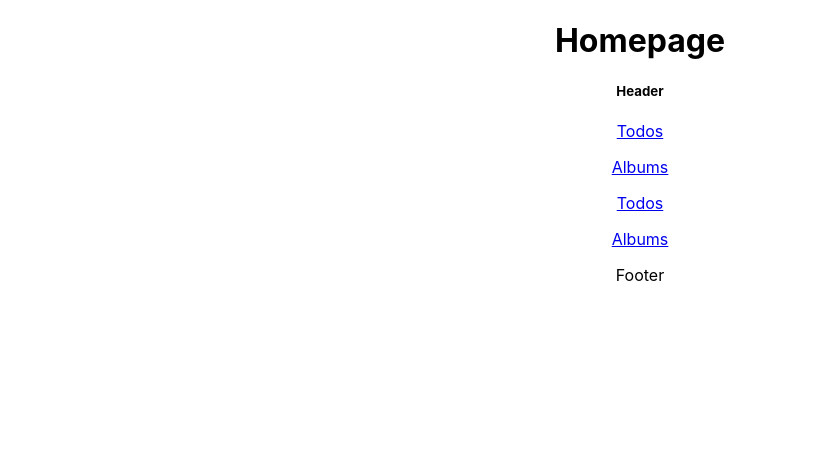
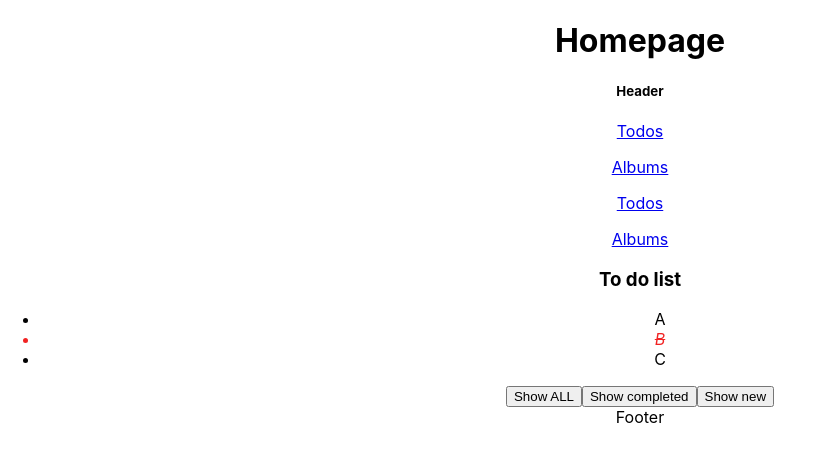
Before and after one commit to tangcongtong/start-reactjs, a React (Create React App) app: page / in a window 1280 px wide. Shown: the top 462 px of the page, without its empty margins (0-814 px from the left). Built offline with nearby package versions, Linux system fonts and the light colour scheme.

Commit message:
Nested routing

```diff
--- a/src/App.js
+++ b/src/App.js
@@ -1,8 +1,9 @@
 import logo from "./logo.svg";
-import { Routes, Route, Link, NavLink } from "react-router-dom";
+import { Routes, Redirect, Route, Link, NavLink, Navigate } from "react-router-dom";
 import "./App.css";
 import AlbumFeature from "./features/Album";
 import TodoFeature from "./features/Todo";
+import NotFound from "./NotFound";
 
 function App() {
   return (
@@ -19,19 +20,24 @@ function App() {
       <p>
         <Link to="/albums">Albums</Link>
       </p>
+      <p>
+        <NavLink
+          to="/todos"
 
-        <p>
-          <NavLink to="/todos"   className={({ isActive }) => (isActive ? 'active' : 'inactive')}>
+        >
           Todos
         </NavLink>
       </p>
       <p>
-          <NavLink to="/albums">Albums</NavLink>
+        <NavLink to="/albums"   >Albums</NavLink>
       </p>
+        {/* <Navigate from="/home" to="/" /> */}
       <Routes>
 
-        <Route path="/todos" element={<TodoFeature />}></Route>
+        <Route path="/" element={<TodoFeature />}></Route>
+        <Route  path="/todos/*" element={<TodoFeature />}></Route>
         <Route path="/albums" element={<AlbumFeature />}></Route>
+        <Route path="*" element={<NotFound />}></Route>
       </Routes>
       Footer
     </div>
--- /dev/null
+++ b/src/NotFound.jsx
@@ -0,0 +1,16 @@
+import React from 'react';
+import PropTypes from 'prop-types';
+
+NotFound.propTypes = {
+
+};
+
+function NotFound(props) {
+    return (
+        <div>
+            Page not found
+        </div>
+    );
+}
+
+export default NotFound;
--- a/src/features/Todo/index.jsx
+++ b/src/features/Todo/index.jsx
@@ -1,64 +1,27 @@
 import React, { useState } from "react";
 import PropTypes from "prop-types";
+import {
+  Routes,
+  Redirect,
+  Route,
+  Link,
+  NavLink,
+  Navigate,
+} from "react-router-dom";
 import TodoList from "./components/TodoList";
+import ListPage from "./pages/ListPage";
+import DetailPage from "./pages/DetailPage";
 
 TodoFeature.propTypes = {};
 
 function TodoFeature(props) {
-  const initList = [
-    {
-      id: 1,
-      name: "A",
-      status: "new",
-    },
-    {
-      id: 2,
-      name: "B",
-      status: "completed",
-    },
-    {
-      id: 3,
-      name: "C",
-      status: "new",
-    },
-  ];
-  const [List, setTodoList] = useState(initList);
-  const [filteredStatus, setfilteredStatus] = useState("all");
 
-  const handleTodoList = (todo, idx) => {
-    console.log(todo, idx);
-
-    const newTodoList = [...List];
-    const newTodo = {
-      ...newTodoList[idx],
-      status: newTodoList[idx].status === "new" ? "completed" : "new",
-    };
-    newTodoList[idx] = newTodo;
-    setTodoList(newTodoList);
-  };
-  const handleShowAllClick = () => {
-    setfilteredStatus("all");
-  };
-  const handleShowCompleteClick = () => {
-    setfilteredStatus("completed");
-  };
-  const handleShowNewClick = () => {
-    setfilteredStatus("new");
-  };
-  const renderedTodoList = List.filter((x) => filteredStatus === "all"|| filteredStatus===x.status);
-  console.log('====================================');
-  console.log(renderedTodoList);
-  console.log('====================================');
   return (
     <div>
-      <h3>To do list</h3>
-      <TodoList todoList={renderedTodoList} onTodoClick={handleTodoList}></TodoList>
-
-      <div>
-        <button onClick={handleShowAllClick}>Show ALL</button>
-        <button onClick={handleShowCompleteClick}>Show completed</button>
-        <button onClick={handleShowNewClick}>Show new</button>
-      </div>
+      <Routes>
+        <Route exact  path="/*" element={<ListPage />} ></Route>
+        <Route  path="/:id" element={<DetailPage  animate={true}/>}></Route>
+      </Routes>
     </div>
   );
 }
--- /dev/null
+++ b/src/features/Todo/pages/DetailPage/index.jsx
@@ -0,0 +1,16 @@
+import React from 'react';
+import PropTypes from 'prop-types';
+
+DetailPage.propTypes = {
+
+};
+
+function DetailPage(props) {
+    return (
+        <div>
+           todo detail page
+        </div>
+    );
+}
+
+export default DetailPage;
--- /dev/null
+++ b/src/features/Todo/pages/ListPage/index.jsx
@@ -0,0 +1,67 @@
+import { Routes, Redirect, Route, Link, NavLink, Navigate } from "react-router-dom";
+import React, { useState } from "react";
+import PropTypes from "prop-types";
+import TodoList from "../../components/TodoList";
+
+ListPage.propTypes = {};
+
+function ListPage(props) {
+  const initList = [
+    {
+      id: 1,
+      name: "A",
+      status: "new",
+    },
+    {
+      id: 2,
+      name: "B",
+      status: "completed",
+    },
+    {
+      id: 3,
+      name: "C",
+      status: "new",
+    },
+  ];
+  const [List, setTodoList] = useState(initList);
+  const [filteredStatus, setfilteredStatus] = useState("all");
+
+  const handleTodoList = (todo, idx) => {
+    console.log(todo, idx);
+
+    const newTodoList = [...List];
+    const newTodo = {
+      ...newTodoList[idx],
+      status: newTodoList[idx].status === "new" ? "completed" : "new",
+    };
+    newTodoList[idx] = newTodo;
+    setTodoList(newTodoList);
+  };
+  const handleShowAllClick = () => {
+    setfilteredStatus("all");
+  };
+  const handleShowCompleteClick = () => {
+    setfilteredStatus("completed");
+  };
+  const handleShowNewClick = () => {
+    setfilteredStatus("new");
+  };
+  const renderedTodoList = List.filter((x) => filteredStatus === "all"|| filteredStatus===x.status);
+  console.log('====================================');
+  console.log(renderedTodoList);
+  console.log('====================================');
+  return (
+    <div>
+      <h3>To do list</h3>
+      <TodoList todoList={renderedTodoList} onTodoClick={handleTodoList}></TodoList>
+
+      <div>
+        <button onClick={handleShowAllClick}>Show ALL</button>
+        <button onClick={handleShowCompleteClick}>Show completed</button>
+        <button onClick={handleShowNewClick}>Show new</button>
+      </div>
+    </div>
+  );
+}
+
+export default ListPage;
```
Lines whose indentation alone changed are shown as unchanged.
